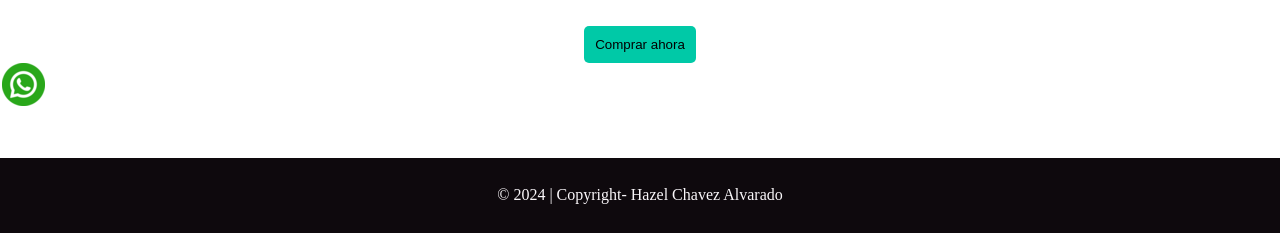
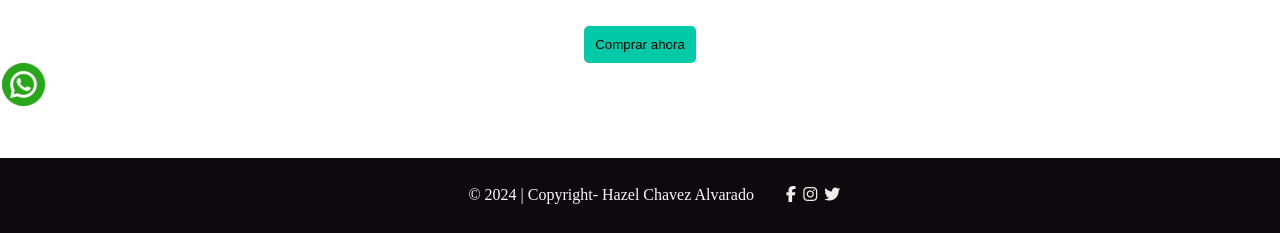
Before and after one commit to hazel-chavez04/Practica1-soft, a plain HTML site: page index.html in a window 1280 px wide. Shown: the part 2438-2671 px from the top of the page. Drawn offline with Linux system fonts and the light colour scheme; a web font is replaced by a local one.

Commit message:
Agregando social-icon

```diff
--- a/css/colorsheme.css
+++ b/css/colorsheme.css
@@ -11,6 +11,9 @@
     --color-texto: #FAF7FA;
     --color-fondo: #0E090D;
     --color-whatsapp: #0A0A0A;
+    --color-facebook: #4267B2;
+    --color-instagram: #e6683c;
+    --color-twitter: #00acee;
     --fuente-primaria: 'Satisfy', cursive;
     --fuente-primaria1: sans-serif;
 }
--- a/css/style.css
+++ b/css/style.css
@@ -247,6 +247,32 @@ footer {
 	display: flex;
 	align-items: center;
 }
+.container-footer .social_icon{
+  position: relative;
+  left: 2rem;
+}
+.container-footer .social_icon i{
+	margin-right: 0.2rem;
+}
+i.fa.fa-facebook:hover{
+	color: var(--color-facebook);
+	transition: 0.1s ease-in-out;
+
+}
+i.fab.fa-instagram:hover{
+		color:
+
+		var(--color-instagram) ;
+		transition: 0.1s ease-in;
+}
+i.fa.fa-twitter:hover{
+	color: var(--color-twitter);
+	transition: 0.1s ease-in-out;
+}
+.container-footer .social_icon a{
+	text-decoration: none;
+	color: #f3ecec;
+}
 @media screen and (min-width: 320px) and (max-width: 767px) {
 	/* para resoluciones moviles */
 
--- a/index.html
+++ b/index.html
@@ -113,6 +113,12 @@
 <footer>
     <div class="container-footer">
         <p>&copy 2024 | Copyright- Hazel Chavez Alvarado</p>
+        <div class="social_icon">
+            <a href="https://www.facebook.com/hchavezalvarado" target="_blank"><i class="fa fa-facebook" aria-hidden="true"></i></a>
+            <a href="https://www.instagram.com/hazel_chavezalv/" target="_blank"><i class="fab fa-instagram"></i></a>
+            <a href=""><i class="fa fa-twitter" aria-hidden="true"></i></a>
+        </div>
+
     </div>
 </footer>
 <script src="https://kit.fontawesome.com/2c36e9b7b1.js" crossorigin="anonymous">
```
